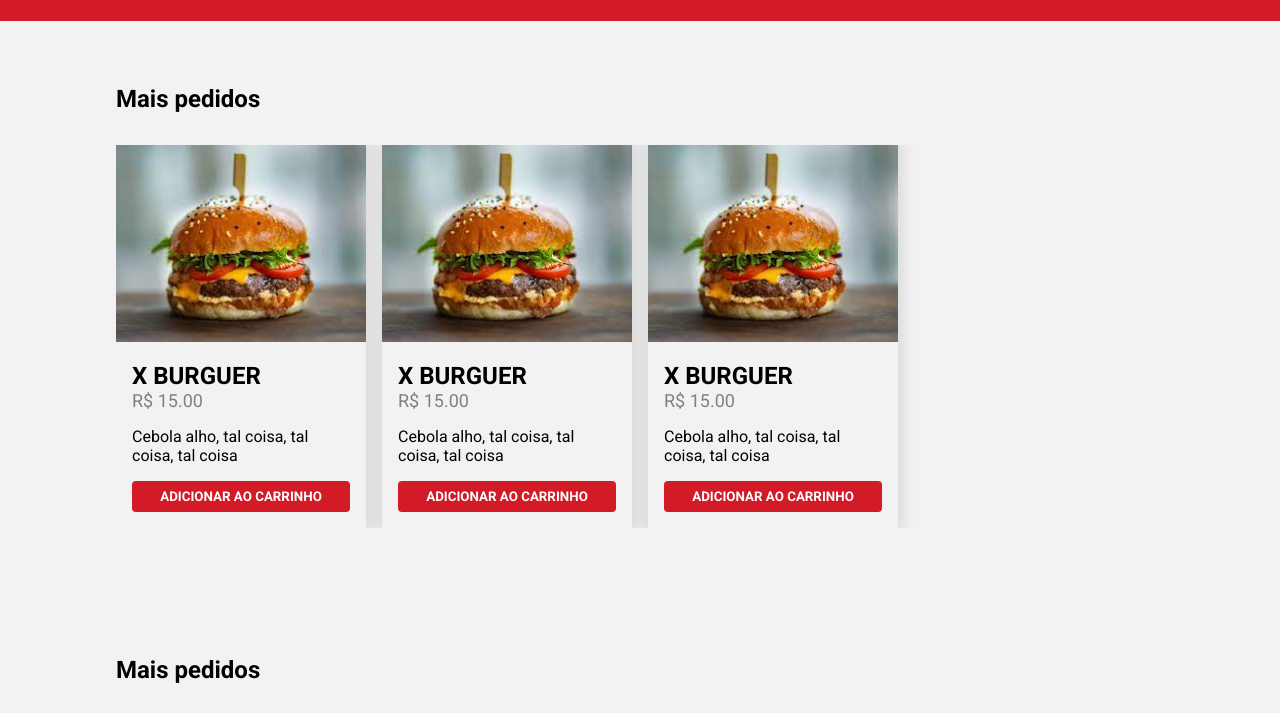
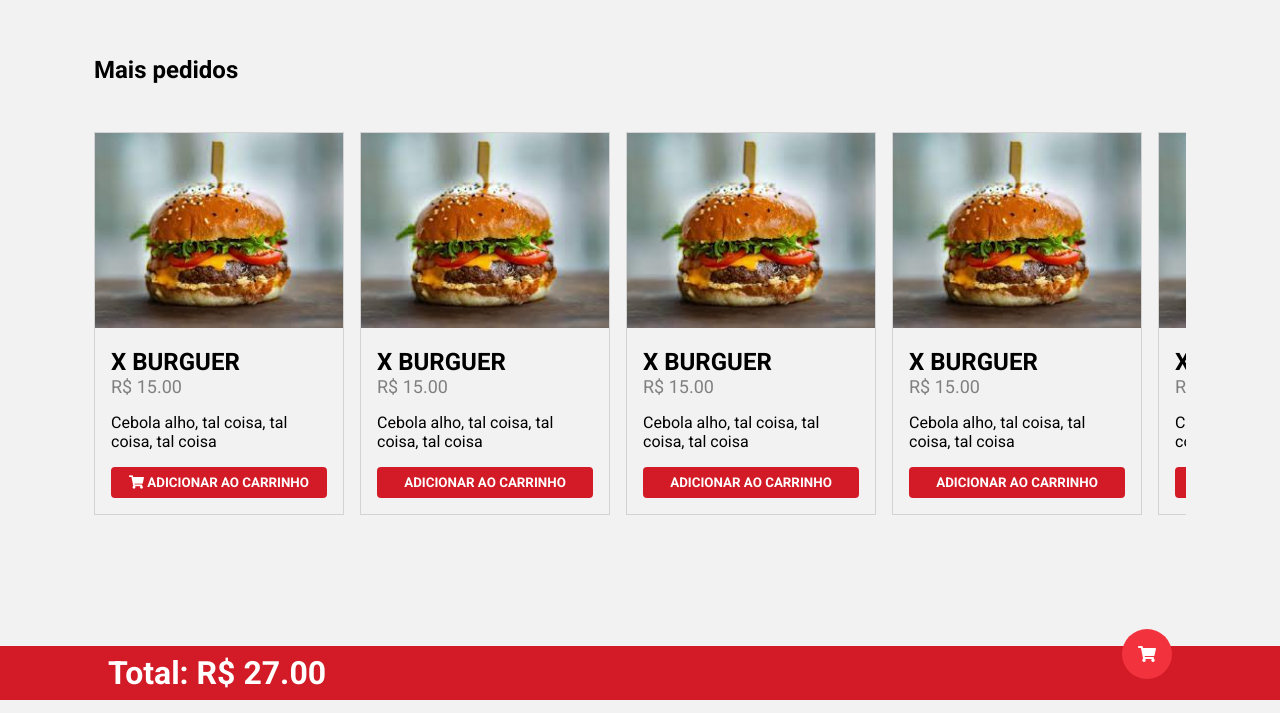
Before and after one commit to ArthurOnly/amburg, a website: page store.html in a window 1280 px wide. Shown: the part 100-813 px from the top of the page. Drawn offline with Linux system fonts and the light colour scheme.

Commit message:
Create bottom menu and styles adjusts

```diff
--- a/store.css
+++ b/store.css
@@ -1,6 +1,9 @@
 .product-card{
     width: 250px;
-    box-shadow: 0px 0px 14px 5px rgba(0,0,0,0.1);
+    /*box-shadow: 0px 0px 14px 5px rgba(0,0,0,0.1);*/
+    border: 1px solid lightgray;
+    transition: 0.2s;
+    scroll-snap-align: start;
 }
 
 .product-card .image{
@@ -15,8 +18,12 @@
     max-width: 250px;
 }
 
+.product-card:hover{
+    transform: translateY(-5%);
+}
+
 .product-card .wrapper:hover .image{
-    transform: scale(1.2);
+    /*transform: scale(1.2);*/
 }
 
 .product-card .info{
@@ -39,7 +46,7 @@
 .products-section{
     padding: var(--xxlg-space) var(--lg-space);
     width: 100%;
-    max-width: 1080px;
+    max-width: 1124px;
     margin: auto;
     display: flex;
     flex-direction: column;
@@ -51,8 +58,46 @@
     gap: var(--lg-space);
     flex-wrap: nowrap;
     overflow-x: scroll;
+    padding: var(--lg-space) 0;
+    scroll-snap-type: x mandatory;
+    scroll-snap-points-x: repeat(250px);
 }
 
 .products-section div{
     flex-shrink: 0;
 }
+
+/*buy*/
+.buy-footer{
+    background-color: var(--color-primary);
+    color: #fff;
+    display: flex;
+    position: fixed;
+    bottom: 0;
+    width: 100%;
+}
+
+.buy-footer > div{
+    max-width: 1128px;
+    width: 100%;
+    padding: var(--md-space) var(--xlg-space);
+    margin: auto;
+    display: flex;
+    justify-content: space-between;
+}
+
+.buy-footer .icon{
+    background-color: var(--color-primary-light);
+    color: #fff;
+    width: 50px;
+    height: 50px;
+    border-radius: 100%;
+    margin-top: -25px;
+    display: flex;
+    cursor: pointer;
+}
+
+.buy-footer .icon i{
+    margin: auto;
+}
+/**/
--- a/store.html
+++ b/store.html
@@ -18,7 +18,7 @@
 <body>
     <main>
         <header>
-            <nav>
+            <nav id="nav-toggler">
                 <h2>
                     <i class="fas fa-hamburger"></i> ABURG
                 </h2>
@@ -26,14 +26,14 @@
                     <i class="fas fa-bars"></i>
                 </h2>
                 <ul class="desktop-only">
-                    <li><a href="#">Perfil</a></li>
-                    <li><a href="#">Minhas compras</a></li>
+                    <li><a href="#"><i class="fas fa-user"></i> Perfil</a></li>
+                    <li><a href="#"><i class="fas fa-shopping-cart"></i> Minhas compras</a></li>
                     <li><a href="/"><i class="fas fa-sign-out-alt"></i> Sair</a></li>
                 </ul>
                 <ul class="mobile-menu mobile-only">
                     <div>
-                        <li><a href="#">Perfil</a></li>
-                        <li><a href="#">Minhas compras</a></li>
+                        <li><a href="#"><i class="fas fa-user"></i> Perfil</a></li>
+                        <li><a href="#"><i class="fas fa-shopping-cart"></i> Minhas compras</a></li>
                         <li><a href="/"><i class="fas fa-sign-out-alt"></i> Sair</a></li>
                     </div>
                 </ul>
@@ -42,6 +42,32 @@
         <section class="products-section">
             <h1>Mais pedidos</h1>
             <div class="row">
+                <div class="product-card">
+                    <div class="wrapper">
+                        <img src="images/amburg.jpg" class="image"/>
+                    </div>
+                    <div class="info">
+                        <div>
+                            <h1>X BURGUER</h1>
+                            <h2>R$ 15.00</h2>
+                        </div>
+                        <p>Cebola alho, tal coisa, tal coisa, tal coisa</p>
+                        <button class="primary w-full"><i class="fas fa-shopping-cart"></i> ADICIONAR AO CARRINHO</button>
+                    </div>
+                </div>
+                <div class="product-card">
+                    <div class="wrapper">
+                        <img src="images/amburg.jpg" class="image"/>
+                    </div>
+                    <div class="info">
+                        <div>
+                            <h1>X BURGUER</h1>
+                            <h2>R$ 15.00</h2>
+                        </div>
+                        <p>Cebola alho, tal coisa, tal coisa, tal coisa</p>
+                        <button class="primary w-full">ADICIONAR AO CARRINHO</button>
+                    </div>
+                </div>
                 <div class="product-card">
                     <div class="wrapper">
                         <img src="images/amburg.jpg" class="image"/>
@@ -128,5 +154,29 @@
             </div>
         </section>
     </main>
+
+    <div class="buy-footer">
+        <div>
+            <h1>Total: <strong>R$ 27.00</strong></h1>
+            <div class="icon">
+                <i class="fas fa-shopping-cart"></i>
+            </div>
+        </div>
+    </div>
+
+    <footer>
+
+    </footer>
+
+    <script>
+        const toggler = document.querySelector("#nav-toggler")
+        const navMobile = document.querySelector(".mobile-menu")
+
+        toggler.onclick = () => {
+            if (navMobile.classList.contains('active')) navMobile.classList.remove('active')
+            else navMobile.classList.add('active')
+        }
+
+    </script>
 </body>
 </html>
--- a/styles.css
+++ b/styles.css
@@ -4,7 +4,7 @@
     }
 
     body .desktop-only{
-        display: initial;
+        display: flex;
     }
 }
 
@@ -69,16 +69,28 @@ nav ul li a:hover{
 nav .mobile-menu{
     position: absolute;
     width: 85%;
+    top: 0;
 }
 
 nav .mobile-menu div{
-    transform: translateY(70%);
+    transform: translateY(45%);
+    transform-origin: top;
+    padding: 0;
     display: flex;
     flex-direction: column;
     gap: var(--xlg-space);
     background-color: #fff;
     color: #000;
     width: 100%;
+    max-height: 0;
+    overflow: hidden;
+    transition: 0.2s;
+    height: 100%;
+}
+
+nav .mobile-menu.active div{
+    max-height: 250px;
+    overflow: hidden;
     padding: var(--xlg-space) 0;
 }
 
```
